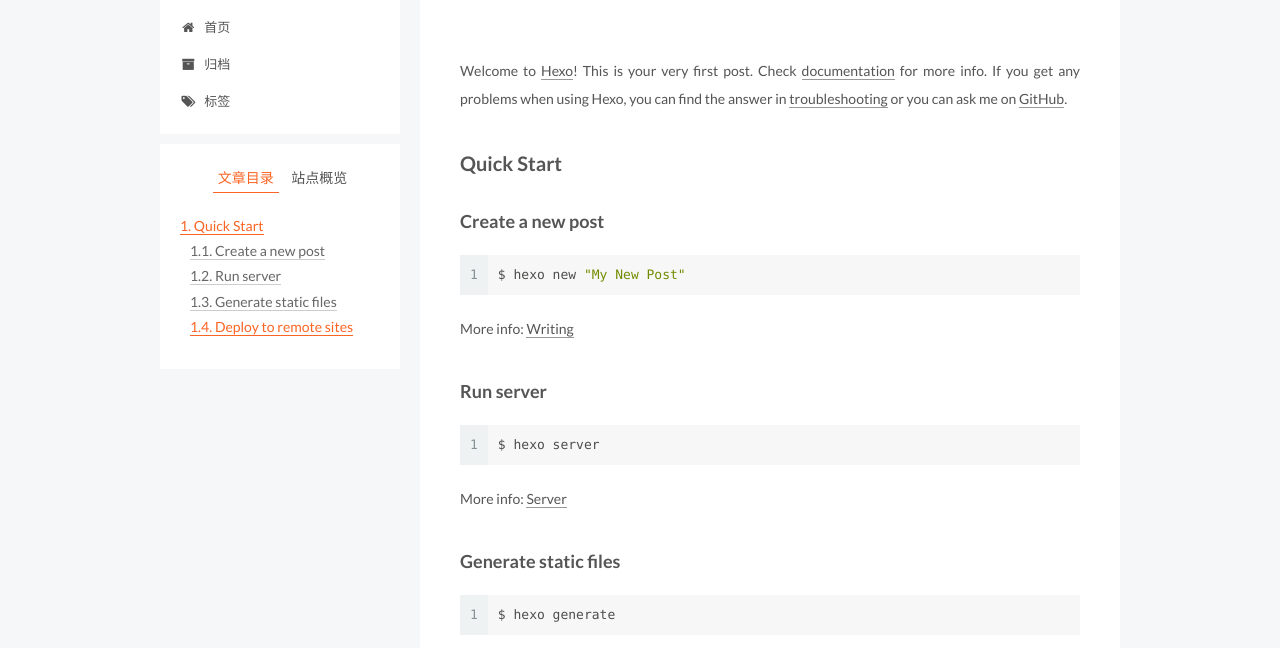
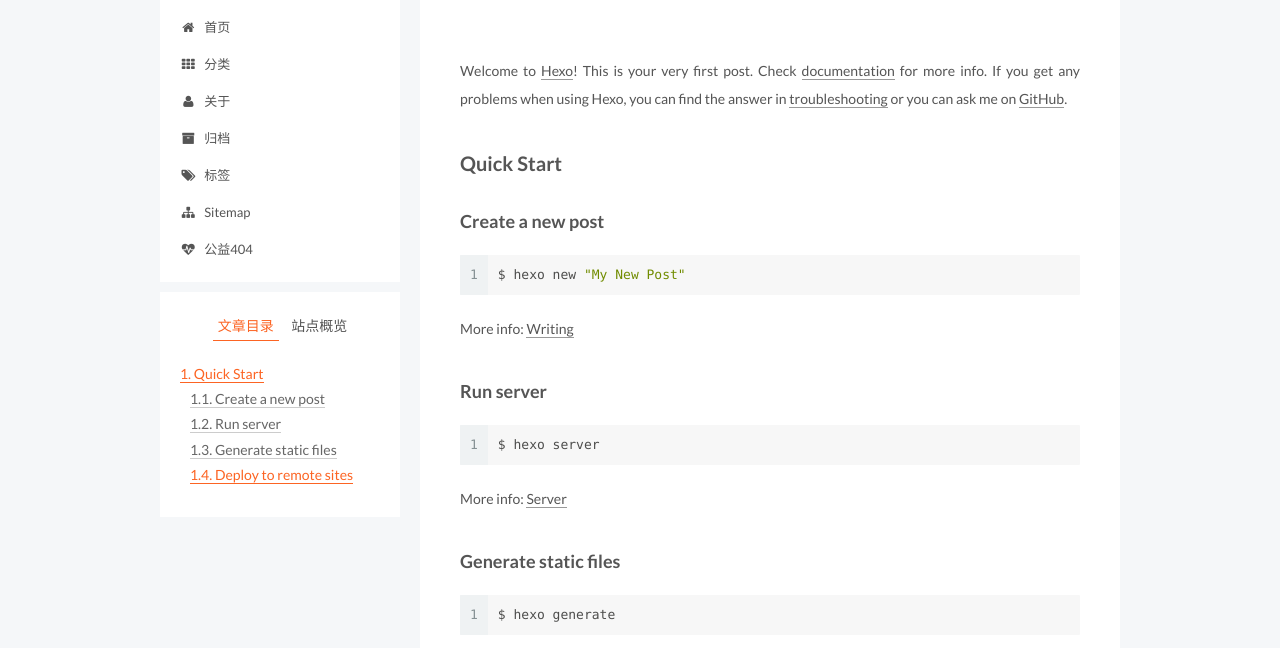
Before and after one commit to ZaneLove/zanelove.github.io, a plain HTML site: page 2017/01/23/hello-world/index.html in a window 1280 px wide. Shown: the part 152-800 px from the top of the page. Drawn offline with Linux system fonts and the light colour scheme; a script that the page names is missing.

Commit message:
Site updated: 2017-01-24 12:23:35

```diff
--- a/2017/01/23/hello-world/index.html
+++ b/2017/01/23/hello-world/index.html
@@ -205,6 +205,26 @@ Quick">
         </li>
 
 
+        <li class="menu-item menu-item-categories">
+          <a href="/categories" rel="section">
+
+              <i class="menu-item-icon fa fa-fw fa-th"></i> <br />
+
+            分类
+          </a>
+        </li>
+
+
+        <li class="menu-item menu-item-about">
+          <a href="/about" rel="section">
+
+              <i class="menu-item-icon fa fa-fw fa-user"></i> <br />
+
+            关于
+          </a>
+        </li>
+
+
         <li class="menu-item menu-item-archives">
           <a href="/archives" rel="section">
 
@@ -221,6 +241,26 @@ Quick">
               <i class="menu-item-icon fa fa-fw fa-tags"></i> <br />
 
             标签
+          </a>
+        </li>
+
+
+        <li class="menu-item menu-item-sitemap">
+          <a href="/sitemap.xml" rel="section">
+
+              <i class="menu-item-icon fa fa-fw fa-sitemap"></i> <br />
+
+            Sitemap
+          </a>
+        </li>
+
+
+        <li class="menu-item menu-item-commonweal">
+          <a href="/404.html" rel="section">
+
+              <i class="menu-item-icon fa fa-fw fa-heartbeat"></i> <br />
+
+            公益404
           </a>
         </li>
 
--- a/css/main.css
+++ b/css/main.css
@@ -1686,7 +1686,7 @@ pre .javascript .function {
   width: 4px;
   height: 4px;
   border-radius: 50%;
-  background: #6cb6f1;
+  background: #e4ffda;
 }
 .links-of-blogroll {
   font-size: 13px;
```
Also changed, not shown: archives/2017/01/index.html (+40 -0 lines), archives/2017/index.html (+40 -0 lines), archives/index.html (+40 -0 lines), index.html (+40 -0 lines).
